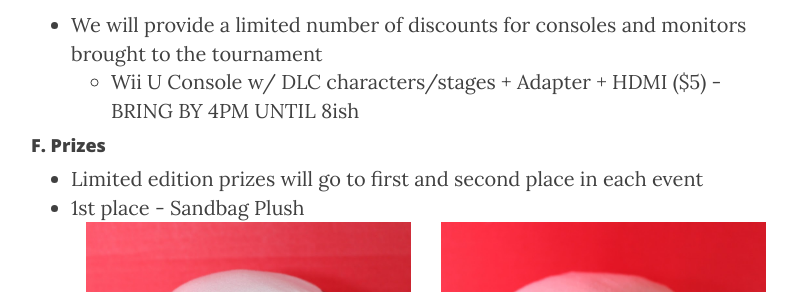
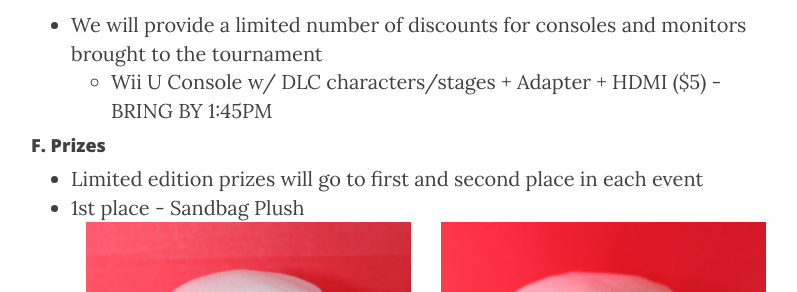
Before and after one commit to Camp-Kesem-at-the-Claremont-Colleges/campkesemclaremont.us, a Jekyll site: the page built from smash-cancer/index.html, in a window 1280 px wide and 900 px high, scrolled down 1553 px. Shown: the part 191-483 px from the top of the window, without its empty margins (234-1031 px from the left). Built offline with Jekyll 4.4.1, drawn with Linux system fonts in a browser that asks for light colours; nearby versions of some CDN libraries; comment, search, counter and statistics services are not loaded.

Commit message:
edited info on E

```diff
--- a/smash-cancer/index.html
+++ b/smash-cancer/index.html
@@ -80,7 +80,7 @@
     <ul>
         <li>We will provide a limited number of discounts for consoles and monitors brought to the tournament</li>
         <ul>
-            <li>Wii U Console w/ DLC characters/stages + Adapter + HDMI ($5) - BRING BY 4PM UNTIL 8ish</li>
+            <li>Wii U Console w/ DLC characters/stages + Adapter + HDMI ($5) - BRING BY 1:45PM</li>
         </ul>
     </ul>
 </div>
```
